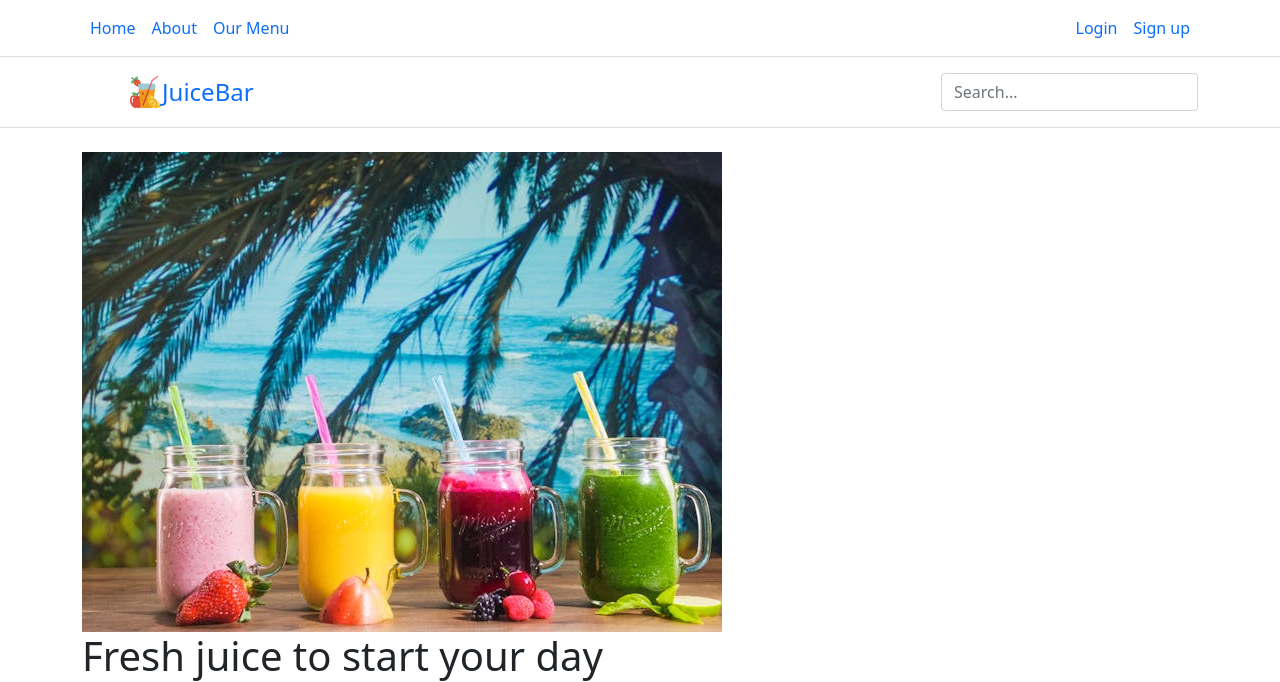
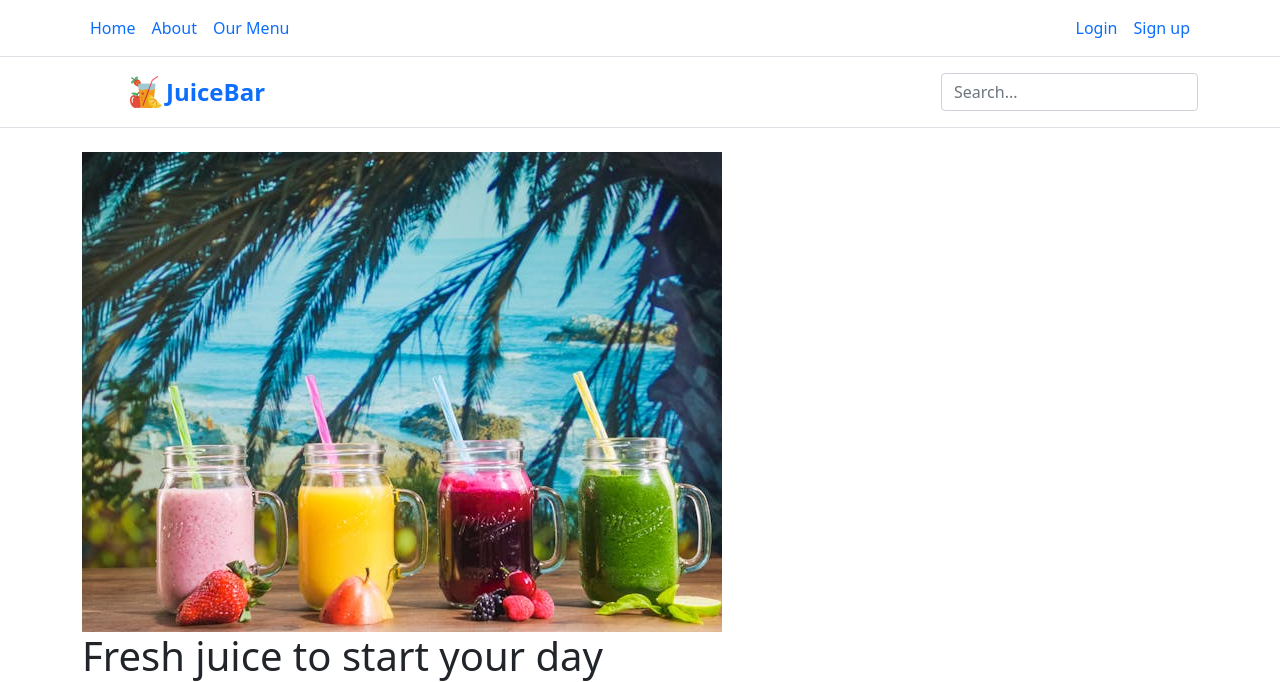
Before and after one commit to ellegoda/JuiceBar, a Django app: page / in a window 1280 px wide. Shown: the top 682 px of the page. Run offline with Django 5.2, Linux system fonts and the light colour scheme.

Commit message:
Add Juice Bar web page to the git

```diff
--- a/juicebar/templates/partials/header.html
+++ b/juicebar/templates/partials/header.html
@@ -1,4 +1,5 @@
 {% load static %}
+<header>
 <nav class="py-2 bg-body-tertiary border-bottom">
     <div class="container d-flex flex-wrap">
       <ul class="nav me-auto">
@@ -19,10 +20,11 @@
       <a href="/" class="d-flex align-items-center mb-3 mb-lg-0 me-lg-auto link-body-emphasis text-decoration-none">
           <svg class="bi me-2" width="40" height="32"><use xlink:href="#bootstrap"></use></svg>
            <img src="{% static 'images/drink.png' %}" alt="logo" width="32" height="32" />
-          <span class="fs-4">JuiceBar</span>
+          <span class="ps-1 fs-4 fw-bold">JuiceBar</span>
       </a>
       <form class="col-12 col-lg-auto mb-3 mb-lg-0" role="search">
           <input type="search" class="form-control" placeholder="Search..." aria-label="Search">
       </form>
     </div>
+
 </header>
--- a/pages/templates/home.html
+++ b/pages/templates/home.html
@@ -5,7 +5,7 @@
 
 {% block content %}
     <picture>
-        <img src="{% static 'images/juice02.jpg' %}" alt="juice" />
+        <img src="{% static 'images/juice02.jpg' %}" alt="juice"/>
     </picture>
     <h1> Fresh juice to start your day </h1>
     <p>Refresh your lifestyle with our garden fresh organic juice menus..</p>
```
Also changed, not shown: db.sqlite3, pages/static/images/juicebar01.jpg (added).
